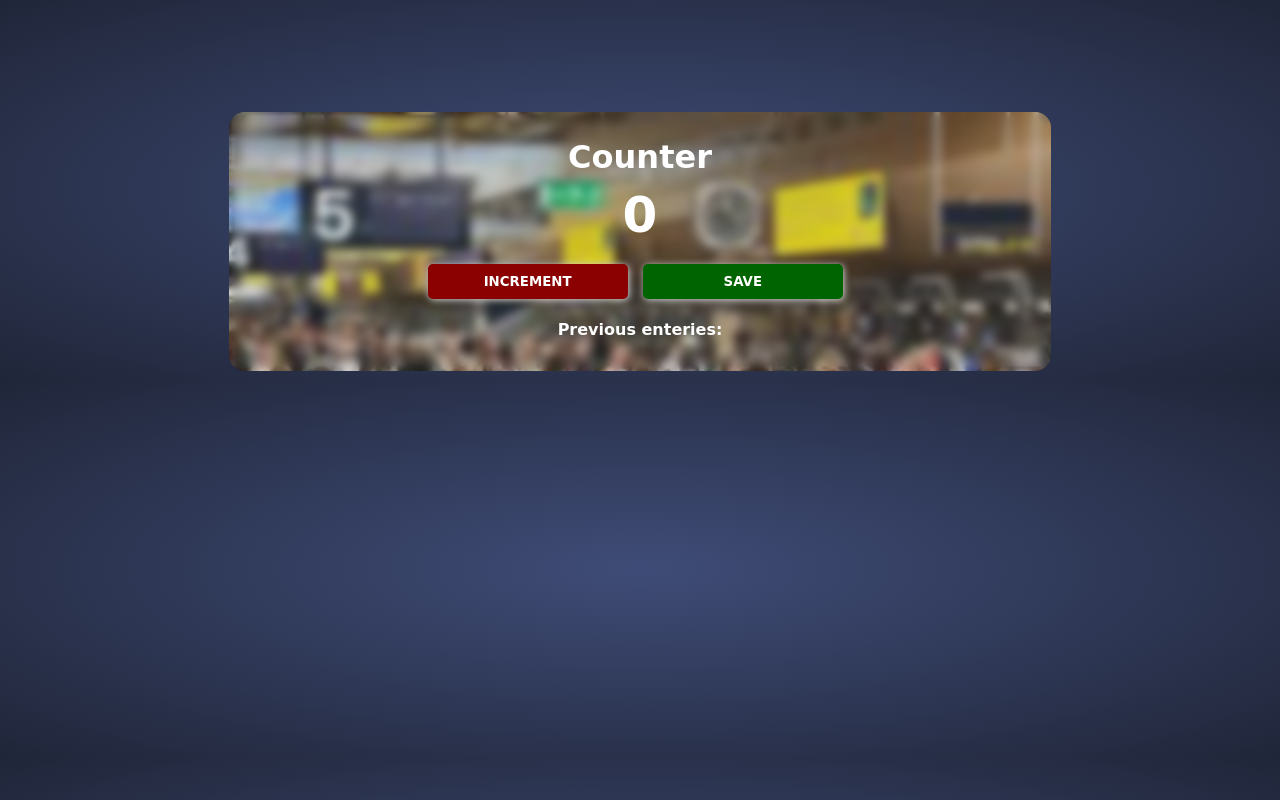
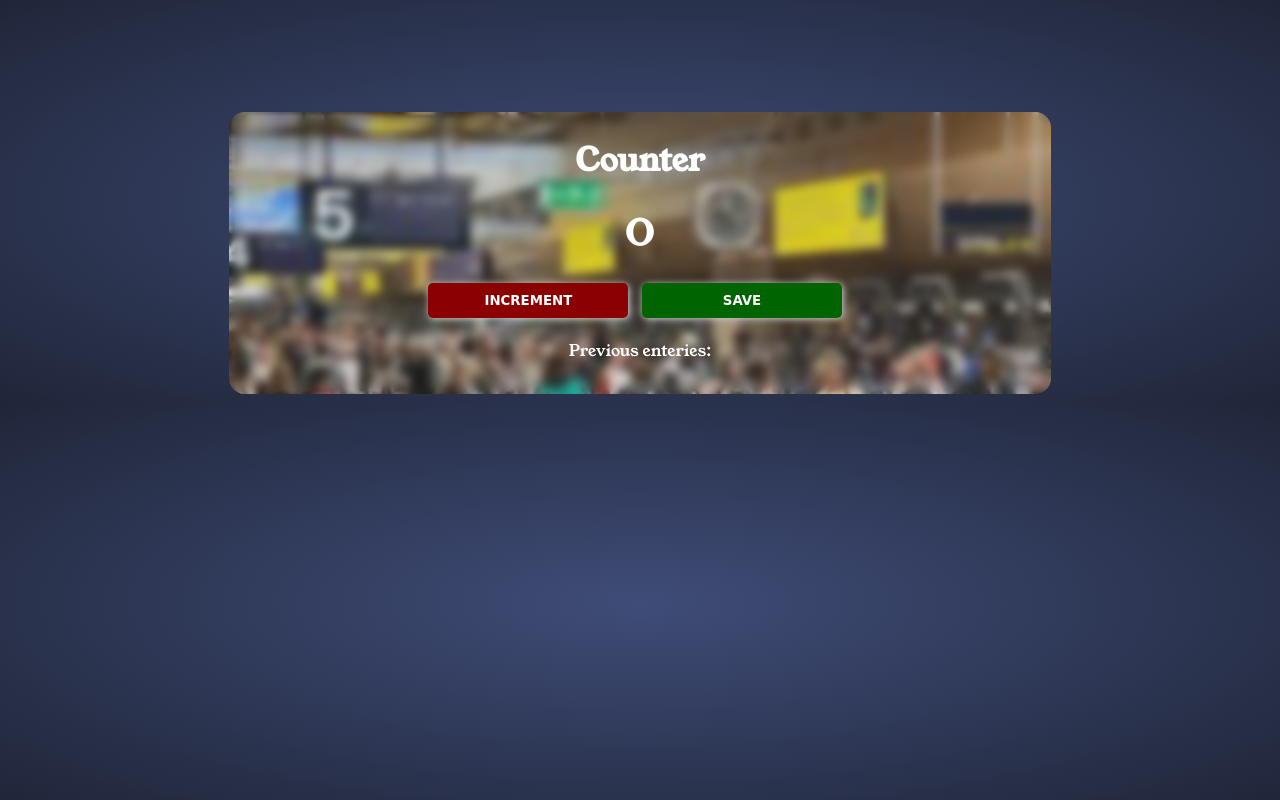
Before and after one commit to m-arslan009/Counter, a plain HTML site: page index.html in a window 1280 px wide. Drawn offline with Linux system fonts and the light colour scheme.

Commit message:
font change

```diff
--- a/index.scss
+++ b/index.scss
@@ -1,3 +1,5 @@
+@import url('https://fonts.googleapis.com/css2?family=Young+Serif&display=swap');
+
 body {
     background-image: radial-gradient(rgb(63, 76, 119), rgb(32, 38, 57));
 }
@@ -6,8 +8,8 @@ body {
     background-image: url("images.jpg");
     background-size: cover;
     // font-family: -apple-system, BlinkMacSystemFont, 'Segoe UI', Roboto, Oxygen, Ubuntu, Cantarell, 'Open Sans', 'Helvetica Neue', 'cursive', sans-serif;
-    font-family: cursive;
-    font-weight: bold;
+    font-family: 'Young Serif', serif;
+    // font-weight: bold;
     text-align: center;
     width: 65%;
     color: white;
@@ -30,6 +32,7 @@ body {
         font-size: 50px;
         margin-top: 0;
         margin-bottom: 20px;
+        font-weight: lighter;
     }
 
     button {
```
Also changed, not shown: index.css, 1 other file.
